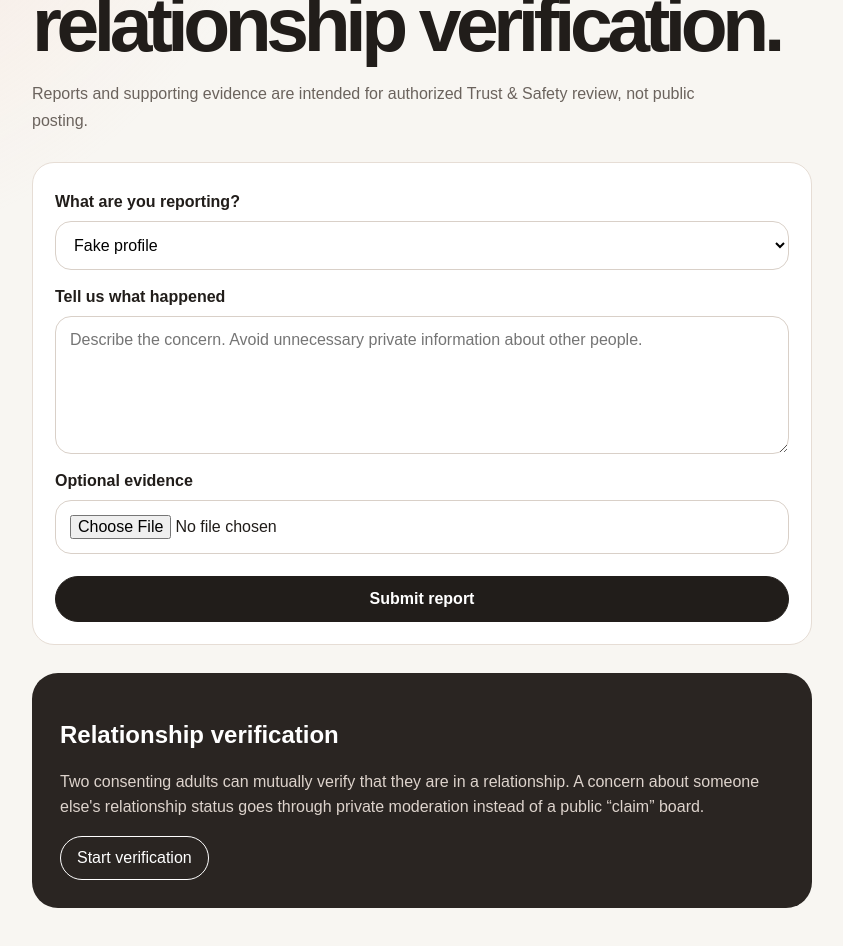
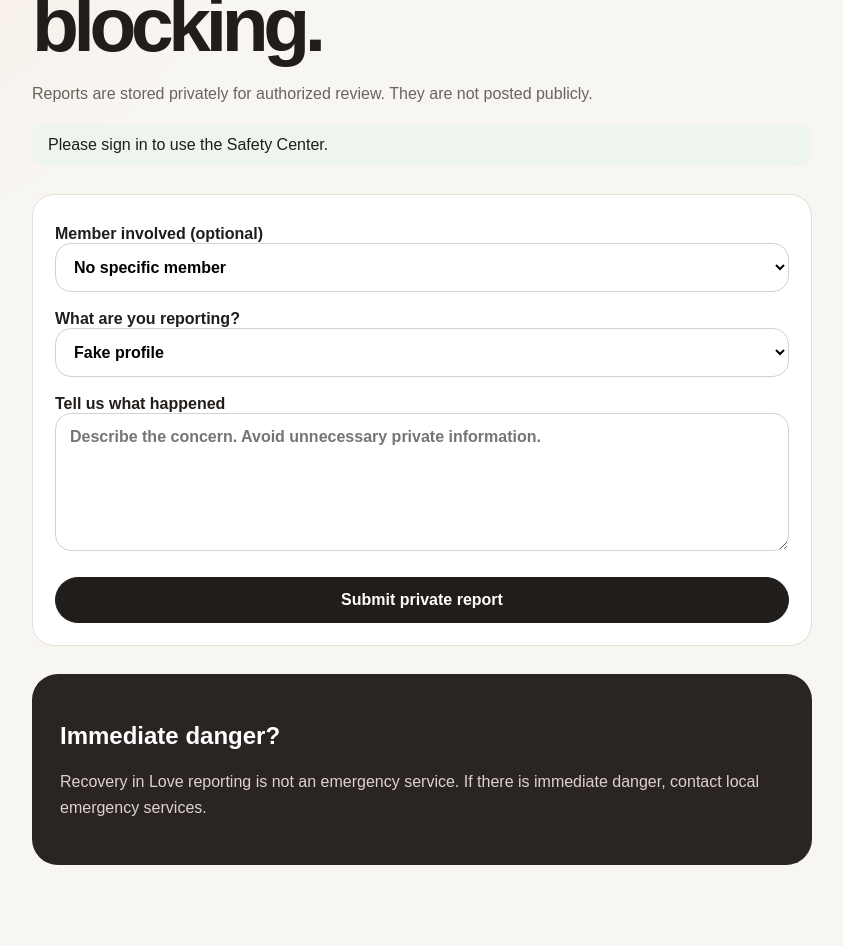
Before and after one commit to vpgudupalli/Love-in--Recovery, a Next.js app: page /safety in a window 1280 px wide. Shown: the part 260-1206 px from the top of the page, without its empty margins (218-1061 px from the left). Built offline with nearby package versions, Linux system fonts and the light colour scheme; no server answers.

Commit message:
Connect Safety reports and blocking to Supabase

```diff
--- a/src/app/safety/page.tsx
+++ b/src/app/safety/page.tsx
@@ -1,59 +1,19 @@
 "use client";
-
 import AppNav from "@/components/AppNav";
-import { useState } from "react";
-
-const categories = [
-  "Fake profile",
-  "Impersonation",
-  "Harassment",
-  "Threats",
-  "Sexual harassment",
-  "Scam/fraud",
-  "Financial solicitation",
-  "Misrepresentation",
-  "Relationship-status concern",
-  "Substance-related safety concern",
-  "Hate/abusive behavior",
-  "Underage user",
-  "Other",
-];
-
-export default function SafetyPage() {
-  const [sent, setSent] = useState(false);
-
-  return (
-    <main>
-      <AppNav />
-      <section className="appPage narrow">
-        <div className="eyebrow">Safety Center</div>
-        <h1>Private reporting and relationship verification.</h1>
-        <p className="sectionIntro">
-          Reports and supporting evidence are intended for authorized Trust & Safety review, not public posting.
-        </p>
-
-        <div className="settingsCard formCard">
-          <label>What are you reporting?</label>
-          <select>
-            {categories.map((item) => <option key={item}>{item}</option>)}
-          </select>
-
-          <label>Tell us what happened</label>
-          <textarea rows={6} placeholder="Describe the concern. Avoid unnecessary private information about other people." />
-
-          <label>Optional evidence</label>
-          <input type="file" />
-
-          <button className="primaryButton formButton" onClick={() => setSent(true)}>Submit report</button>
-          {sent && <p className="statusText">Report captured in demo mode. Backend submission will activate when Supabase is connected.</p>}
-        </div>
-
-        <div className="notice safetyNotice">
-          <h2>Relationship verification</h2>
-          <p>Two consenting adults can mutually verify that they are in a relationship. A concern about someone else's relationship status goes through private moderation instead of a public “claim” board.</p>
-          <button className="secondaryLight">Start verification</button>
-        </div>
-      </section>
-    </main>
-  );
+import {useEffect,useMemo,useState} from "react";
+import {createClient} from "@/lib/supabase/client";
+const categories=["Fake profile","Impersonation","Harassment","Threats","Sexual harassment","Scam/fraud","Financial solicitation","Misrepresentation","Relationship-status concern","Substance-related safety concern","Hate/abusive behavior","Underage user","Other"];
+type Person={id:string;first_name:string};
+export default function SafetyPage(){
+ const supabase=useMemo(()=>createClient(),[]);const [people,setPeople]=useState<Person[]>([]);const [target,setTarget]=useState("");const [category,setCategory]=useState(categories[0]);const [description,setDescription]=useState("");const [notice,setNotice]=useState("");const [busy,setBusy]=useState(false);
+ useEffect(()=>{(async()=>{const {data:{user}}=await supabase.auth.getUser();if(!user){setNotice("Please sign in to use the Safety Center.");return;}const {data}=await supabase.from("profiles").select("id,first_name").neq("id",user.id).order("first_name");setPeople((data||[]) as Person[])})()},[supabase]);
+ async function submit(){const {data:{user}}=await supabase.auth.getUser();if(!user)return setNotice("Please sign in.");if(!description.trim())return setNotice("Please describe the concern.");setBusy(true);const {error}=await supabase.from("reports").insert({reporter_id:user.id,reported_user_id:target||null,category,description:description.trim(),status:"open"});setBusy(false);if(error)return setNotice(error.message);setDescription("");setTarget("");setNotice("Your report was submitted privately for review.");}
+ async function block(){const {data:{user}}=await supabase.auth.getUser();if(!user||!target)return setNotice("Choose a member first.");setBusy(true);const {error}=await supabase.from("blocks").upsert({blocker_id:user.id,blocked_id:target},{onConflict:"blocker_id,blocked_id"});setBusy(false);setNotice(error?error.message:"Member blocked. Their profile will be unavailable to you after the feed refreshes.");}
+ return <main><AppNav/><section className="appPage narrow"><div className="eyebrow">Safety Center</div><h1>Private reporting and blocking.</h1><p className="sectionIntro">Reports are stored privately for authorized review. They are not posted publicly.</p>{notice&&<p className="saveNotice">{notice}</p>}<div className="settingsCard formCard">
+ <label>Member involved (optional)<select value={target} onChange={e=>setTarget(e.target.value)}><option value="">No specific member</option>{people.map(p=><option value={p.id} key={p.id}>{p.first_name}</option>)}</select></label>
+ <label>What are you reporting?<select value={category} onChange={e=>setCategory(e.target.value)}>{categories.map(x=><option key={x}>{x}</option>)}</select></label>
+ <label>Tell us what happened<textarea rows={6} value={description} onChange={e=>setDescription(e.target.value)} placeholder="Describe the concern. Avoid unnecessary private information."/></label>
+ <button className="primaryButton formButton" disabled={busy} onClick={submit}>{busy?"Submitting...":"Submit private report"}</button>
+ {target&&<button className="secondaryButton formButton" disabled={busy} onClick={block}>Block this member</button>}
+ </div><div className="notice safetyNotice"><h2>Immediate danger?</h2><p>Recovery in Love reporting is not an emergency service. If there is immediate danger, contact local emergency services.</p></div></section></main>;
 }
```
